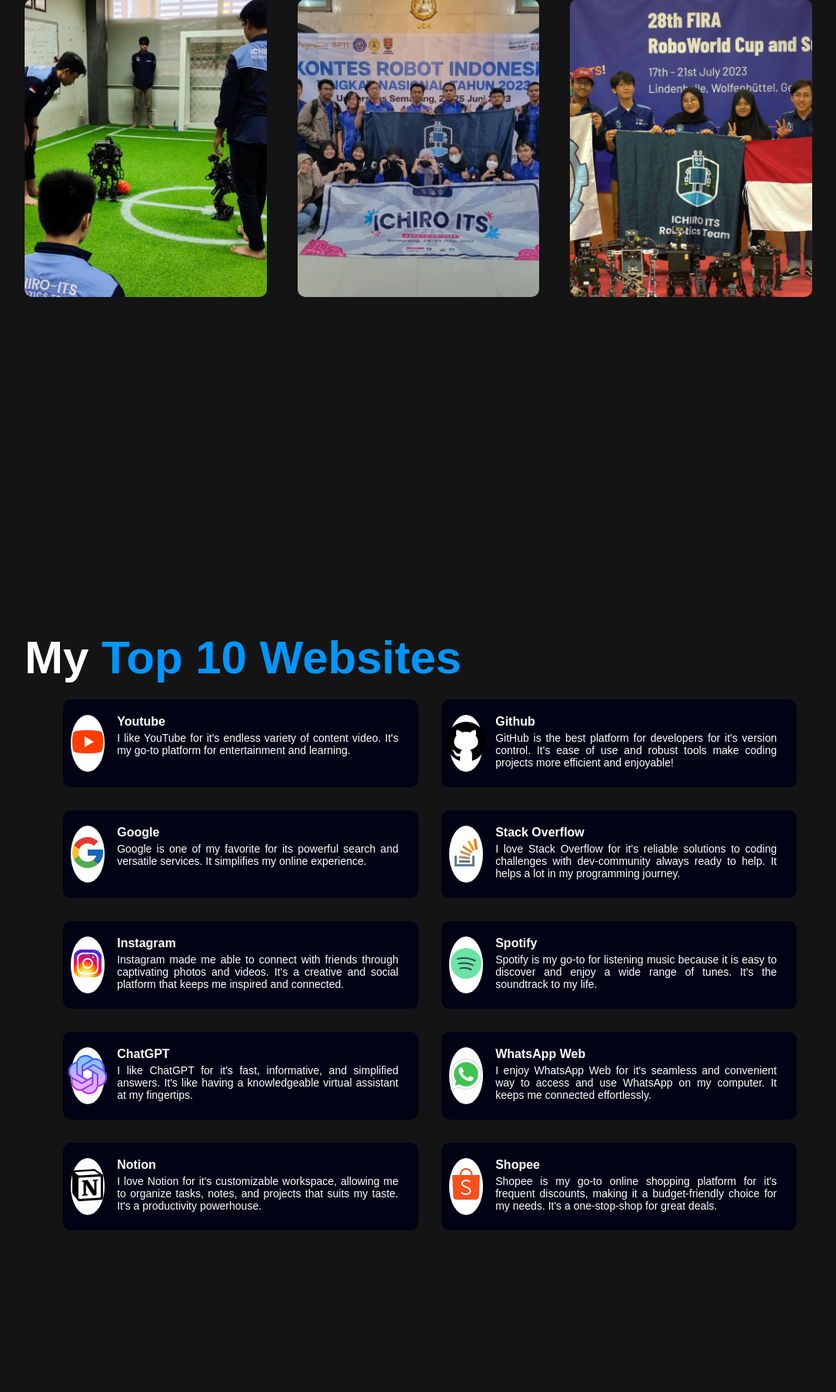
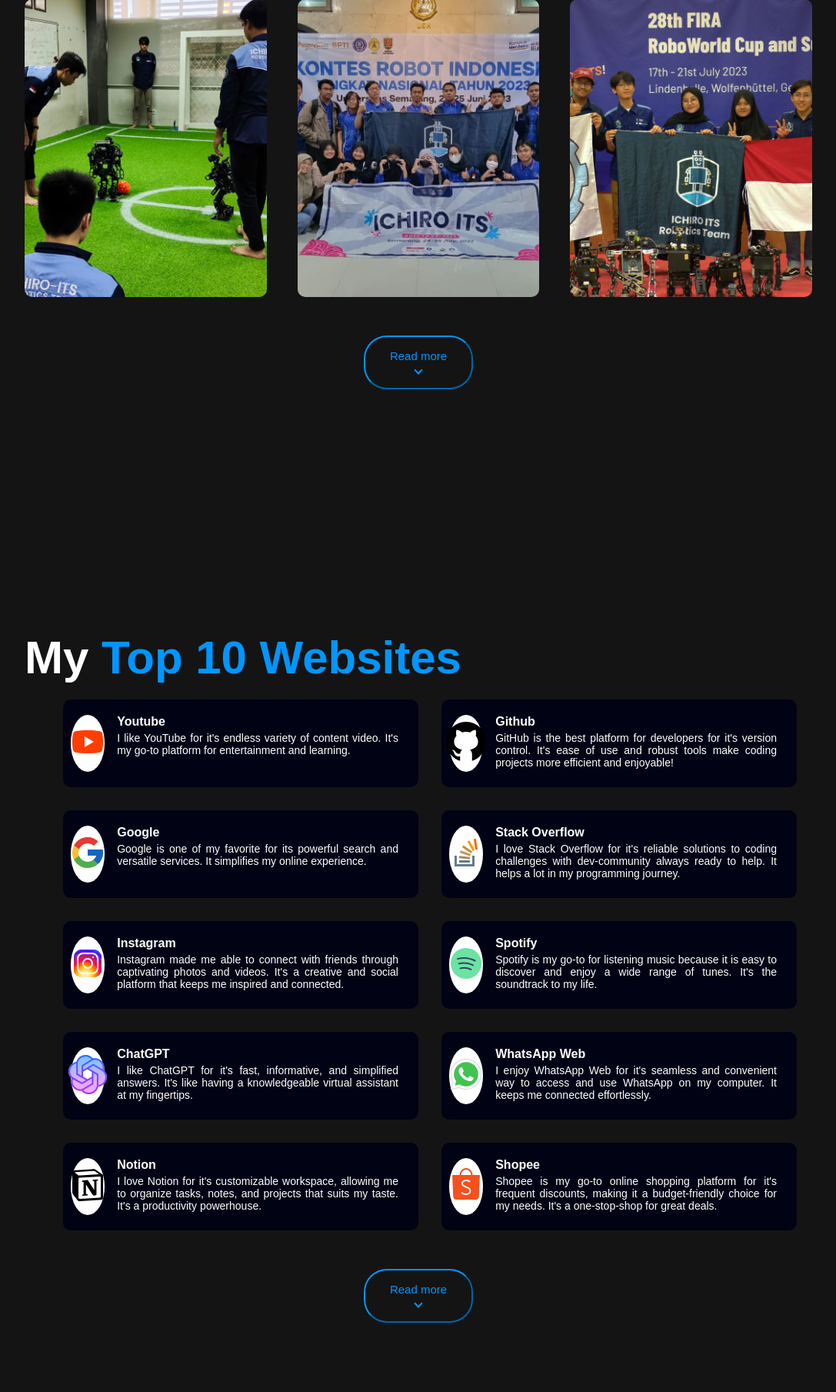
Before and after one commit to FaaizHaikal/PWeb, a PHP site: page / in a window 1280 px wide. Shown: the part 2400-4209 px from the top of the page at 77% size, without its empty margins (96-1183 px from the left). Before the commit the page ends 3999 px from the top, so only its background shows below. Run offline with PHP 8.4, Linux system fonts and the light colour scheme.

Commit message:
feat: add read more button

```diff
--- a/P1/index.html
+++ b/P1/index.html
@@ -50,9 +50,9 @@
               when I graduate.
             </p>
             <div class="tab">
-              <p class="tab-links" onclick="opentab('skills')">Skills</p>
-              <p class="tab-links" onclick="opentab('education')">Education</p>
-              <p class="tab-links" onclick="opentab('work-experience')">Work Experience</p>
+              <p class="tab-links" id="skills-link" onclick="triggerTab('skills')">Skills</p>
+              <p class="tab-links" id="education-link" onclick="triggerTab('education')">Education</p>
+              <p class="tab-links" id="work-experience-link" onclick="triggerTab('work-experience')">Work Experience</p>
             </div>
             <div class="tab-contents" id="skills">
               <div class="bar">
@@ -132,6 +132,9 @@
               </p>
             </div>
           </div>
+        </div>
+        <div class="see-more">
+          <button>Read more <br><i class='arrow-down'></i></button>
         </div>
       </div>
     </section>
@@ -281,6 +284,9 @@
             </div>
           </div>
         </div>
+        <div class="see-more">
+          <button onclick="triggerTab('3-youtube-videos')">Read more <br><i class='arrow-down'></i></button>
+        </div>
       </div>
     </section>
 
--- a/P1/script/script.js
+++ b/P1/script/script.js
@@ -1,17 +1,17 @@
-function opentab(tabName) {
+function triggerTab(tabName) {
   var i, tabcontent, tablinks;
   tabcontent = document.getElementsByClassName("tab-contents");
   for (i = 0; i < tabcontent.length; i++) {
-    tabcontent[i].style.display = "none";
+    tabcontent[i].classList.remove("active");
   }
 
   tablinks = document.getElementsByClassName("tab-links");
   for (i = 0; i < tablinks.length; i++) {
-    tablinks[i].className = tablinks[i].className.replace(" active","");
+    tablinks[i].classList.remove("active");
   }
 
-  document.getElementById(tabName).style.display = "block";
-  event.currentTarget.className += " active";
+  document.getElementById(tabName).classList.add("active");
+  document.getElementById(tabName+"-link").classList.add("active");
 }
 
 let sections = document.querySelectorAll("section");
--- a/P1/style.css
+++ b/P1/style.css
@@ -27,10 +27,39 @@ a.nav-link:hover,
 a.nav-link:active {
   color: rgb(0, 150, 255);
 }
-
+.arrow-down {
+  border: solid rgb(0, 150, 255);
+  border-width: 0 2px 2px 0;
+  display: inline-block;
+  padding: 3px;
+  transform: rotate(45deg);
+  -webkit-transform: rotate(45deg);
+}
 .paragraph {
   text-align: justify;
   text-justify: inter-word;
+}
+
+.see-more {
+  padding: 50px;
+  text-align: center;
+}
+.see-more button {
+  background: none;
+  color: rgba(0, 150, 255, 1);
+  transition: 0.3s;
+  padding: 16px 32px;
+  font-size: 15px;
+  border-radius: 30px;
+  border-color: rgba(0, 150, 255, 1);
+}
+.see-more button:hover,
+.see-more button:focus{
+  box-shadow: 0 6px 20px rgb(41, 0, 255);
+  color: rgb(255, 255, 255);
+  border-color:  rgb(41, 0, 255);
+  transform: translateY(-8px);
+  cursor: pointer;
 }
 /*
 
@@ -173,7 +202,6 @@ ABOUT
 }
 
 .bar {
-  margin-bottom: 15px;
   padding: 10px;
   border-radius: 16px;
   box-shadow: 0 4px 10px rgba(0, 0, 0, 0.2);
```
